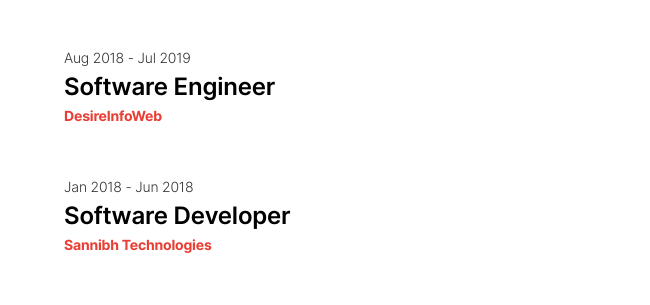
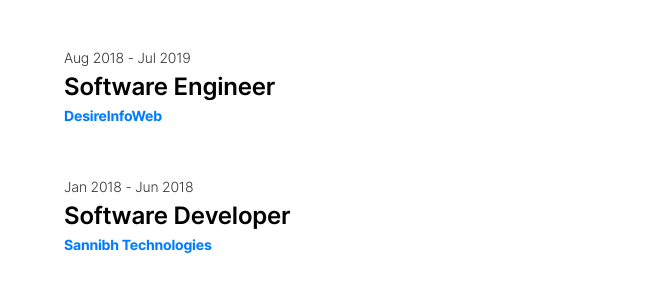
Before and after one commit to parthpatel-devops/web, a plain HTML site: page index.html in a window 1280 px wide. Shown: the part 2107-2412 px from the top of the page, 0-650 px from the left. Drawn offline with Linux system fonts and the light colour scheme.

Commit message:
Update index.html

```diff
--- a/index.html
+++ b/index.html
@@ -316,7 +316,7 @@
           >
         </h1>
         <p class="lead">
-          I am Student at <a target='_blank' href='https://www.nyit.edu/'>NYIT</a>, pursuing Masters in Computer Science. I am also AWS Certified and familier with tools and solutions like AWS DataDog , Python and Docker. I am excited to learn and work on cloud technologies. You can connect with me on <a target='_blank' href='https://www.linkedin.com/in/parth1109/'>Linked In</a>.
+          I am graduated in Masters in Computer Science at <a target='_blank' href='https://www.nyit.edu/'>NYIT</a>. I am also AWS Certified and familier with tools and solutions like AWS DataDog , Python and Docker. I am excited to learn and work on cloud technologies. You can connect with me on <a target='_blank' href='https://www.linkedin.com/in/parth1109/'>Linked In</a>.
         </p>
         <a
           href="mailto:patelparthmail1996@gmail.com"
@@ -441,13 +441,13 @@
                 <div class="experience">
                     <div class="experience__date">Aug 2018 - Jul 2019</div>
                     <div class="experience__title">Software Engineer</div>
-                    <div class="experience__company">DesireInfoWeb</div>
+                    <div class="experience__company"><a target='_blank' href='https://www.desireinfoweb.com/'>DesireInfoWeb</a></div>
                 </div>
 
                 <div class="experience">
                     <div class="experience__date">Jan 2018 - Jun 2018</div>
                     <div class="experience__title">Software Developer</div>
-                    <div class="experience__company">Sannibh Technologies</div>
+                    <div class="experience__company"><a target='_blank' href='https://sannibh.in/'>Sannibh Technologies</a></div>
                 </div>
 
             </div>
```
